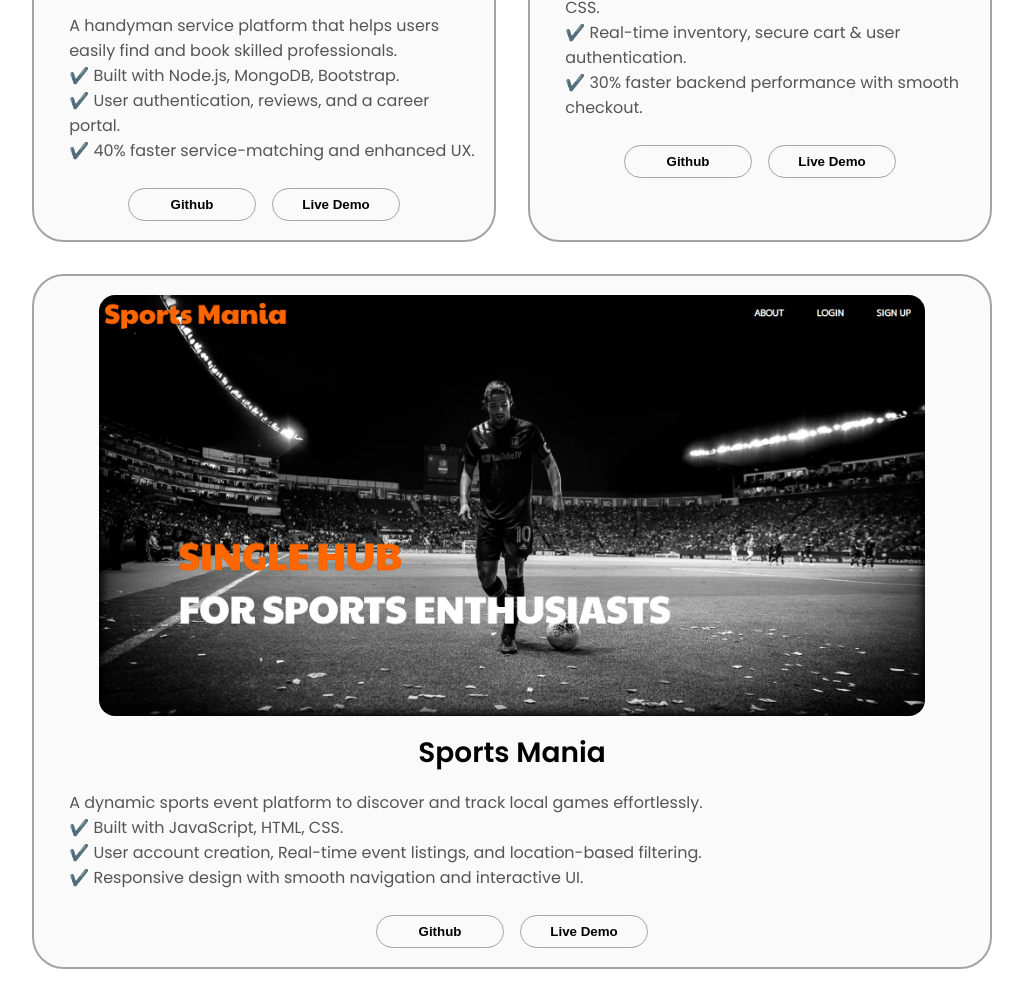
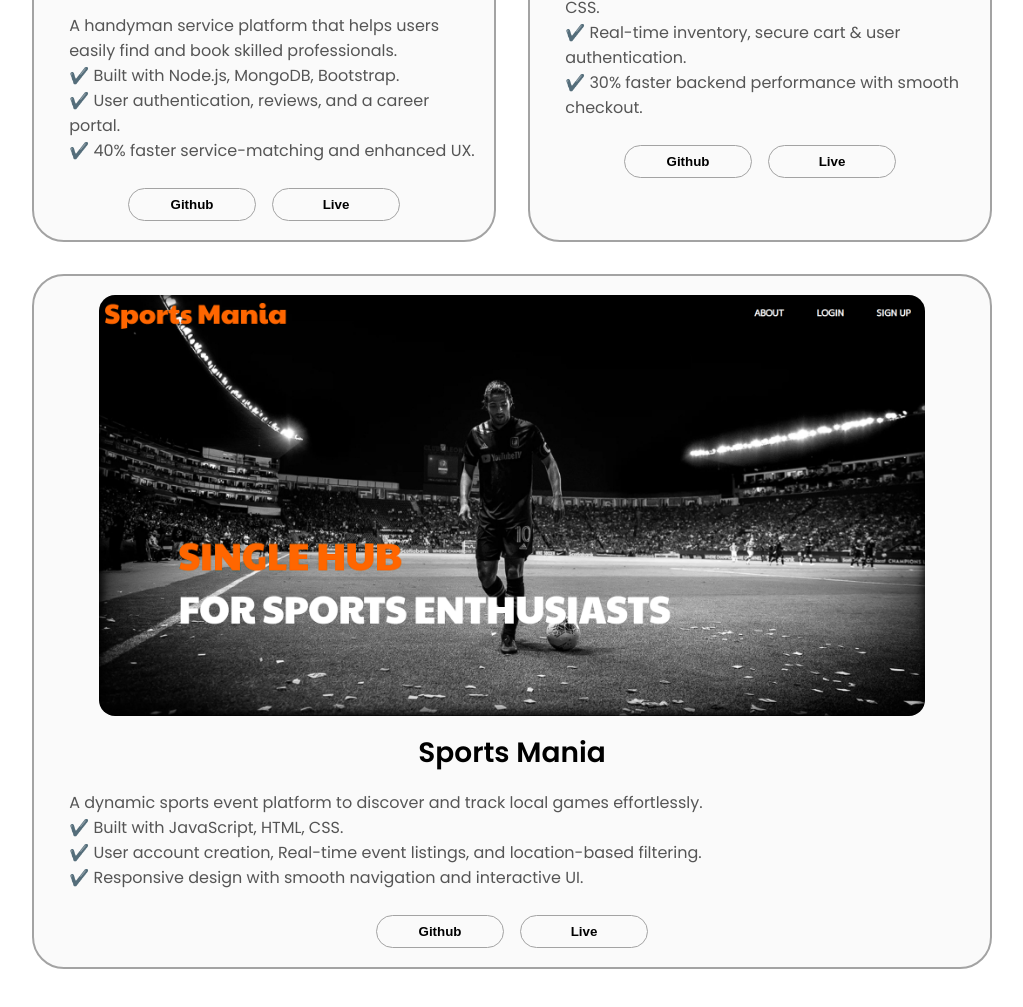
Before and after one commit to UtkarshSingh83/personal_portfolio, a plain HTML site: page index.html in a window 1280 px wide. Shown: the part 2996-4003 px from the top of the page, without its empty margins (128-1151 px from the left). Drawn offline with Linux system fonts and the light colour scheme.

Commit message:
updated_projectAgain

```diff
--- a/index.html
+++ b/index.html
@@ -287,7 +287,7 @@
                 class="btn btn-color-2 project-btn"
                 onclick="location.href='https://handy-man-brown.vercel.app/'"
               >
-                Live Demo
+                Live
               </button>
             </div>
           </div>
@@ -317,7 +317,7 @@
                 class="btn btn-color-2 project-btn"
                 onclick="location.href='https://clothing-website-frontend.vercel.app/'"
               >
-                Live Demo
+                Live
               </button>
             </div>
           </div>
@@ -347,7 +347,7 @@
                 class="btn btn-color-2 project-btn"
                 onclick="location.href='https://sports-mania-eight.vercel.app/'"
               >
-                Live Demo
+                Live
               </button>
             </div>
           </div>
```
